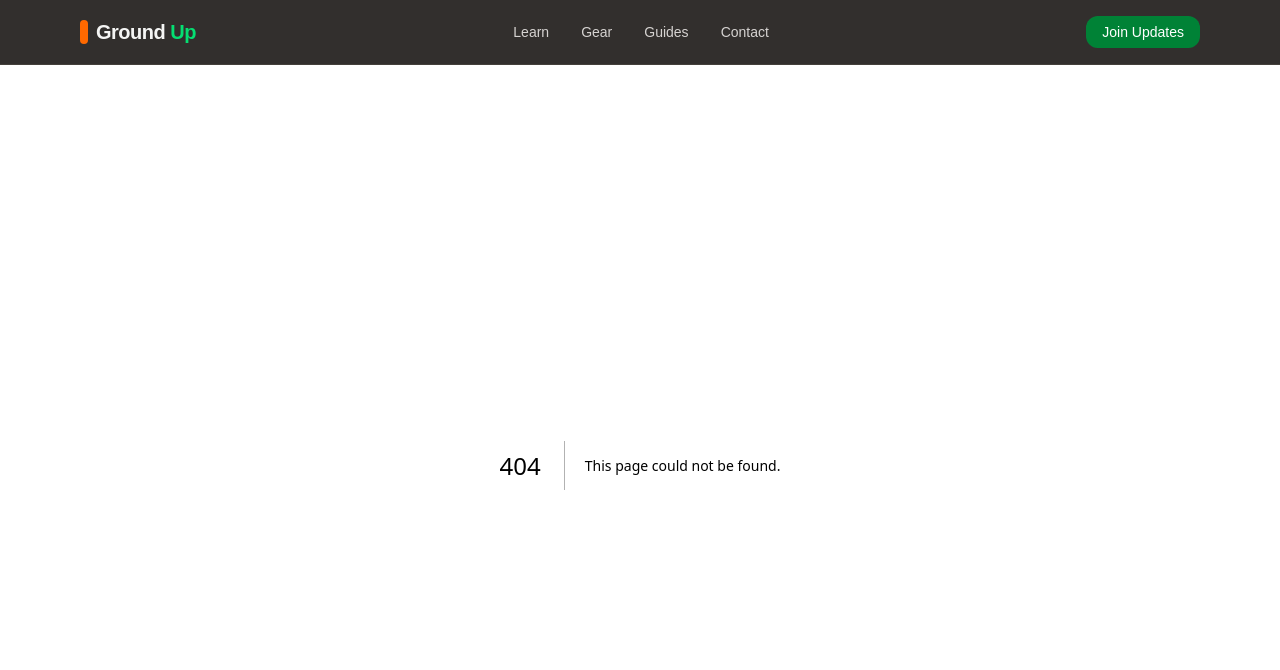
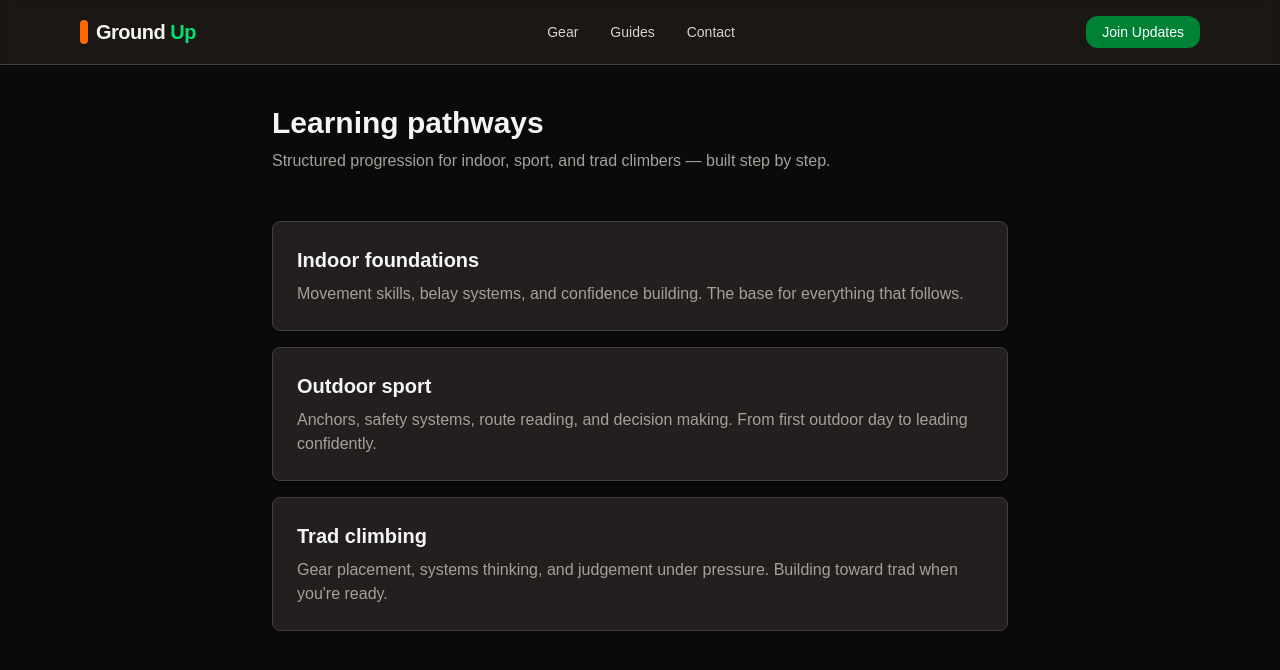
Before and after one commit to beta86/climbing-platform, a Next.js app: page /guides in a window 1280 px wide. Before the commit this address had no page. Shown: the top 670 px of the page. Built offline with nearby package versions, Linux system fonts and the light colour scheme.

Commit message:
Add new pages, use link card on existing pages

```diff
--- a/app/gear/page.tsx
+++ b/app/gear/page.tsx
@@ -1,4 +1,4 @@
-import Link from "next/link";
+import LinkCard from "@/components/LinkCard";
 import { disciplineLabel, gearPageOrder, kits } from "@/data/kits";
 
 const disciplines = gearPageOrder.filter(
@@ -16,15 +16,13 @@ export default function GearPage() {
         </p>
       </header>
 
-      <ul className="flex flex-col gap-3">
+      <ul className="flex flex-col gap-4">
         {disciplines.map((type) => (
           <li key={type}>
-            <Link
+            <LinkCard
               href={`/gear/${type}`}
-              className="block p-4 rounded-lg border border-stone-700 bg-stone-800/80 shadow-sm hover:shadow hover:border-stone-600 transition-all text-stone-100 font-medium"
-            >
-              {disciplineLabel[type]} beginner kit
-            </Link>
+              title={`${disciplineLabel[type]} beginner kit`}
+            />
           </li>
         ))}
       </ul>
--- /dev/null
+++ b/app/guides/indoor/page.tsx
@@ -0,0 +1,11 @@
+export default function GuidesIndoorPage() {
+  return (
+    <div className="max-w-3xl mx-auto px-4 py-10">
+      <h1 className="text-3xl font-bold text-stone-100">Indoor foundations</h1>
+      <p className="mt-4 text-stone-400">
+        Content coming soon. Movement skills, belay systems, and confidence
+        building.
+      </p>
+    </div>
+  );
+}
--- /dev/null
+++ b/app/guides/outdoor/page.tsx
@@ -0,0 +1,11 @@
+export default function GuidesOutdoorPage() {
+  return (
+    <div className="max-w-3xl mx-auto px-4 py-10">
+      <h1 className="text-3xl font-bold text-stone-100">Outdoor sport</h1>
+      <p className="mt-4 text-stone-400">
+        Content coming soon. Anchors, safety systems, route reading, and
+        decision making.
+      </p>
+    </div>
+  );
+}
--- /dev/null
+++ b/app/guides/page.tsx
@@ -0,0 +1,33 @@
+import LinkCard from "@/components/LinkCard";
+
+export default function GuidesPage() {
+  return (
+    <div className="max-w-3xl mx-auto px-4 py-10">
+      <header className="mb-12">
+        <h1 className="text-3xl font-bold text-stone-100">Learning pathways</h1>
+        <p className="mt-2 text-stone-400">
+          Structured progression for indoor, sport, and trad climbers — built
+          step by step.
+        </p>
+      </header>
+
+      <div className="flex flex-col gap-4">
+        <LinkCard
+          href="/guides/indoor"
+          title="Indoor foundations"
+          description="Movement skills, belay systems, and confidence building. The base for everything that follows."
+        />
+        <LinkCard
+          href="/guides/outdoor"
+          title="Outdoor sport"
+          description="Anchors, safety systems, route reading, and decision making. From first outdoor day to leading confidently."
+        />
+        <LinkCard
+          href="/guides/trad"
+          title="Trad climbing"
+          description="Gear placement, systems thinking, and judgement under pressure. Building toward trad when you're ready."
+        />
+      </div>
+    </div>
+  );
+}
--- /dev/null
+++ b/app/guides/trad/page.tsx
@@ -0,0 +1,11 @@
+export default function GuidesTradPage() {
+  return (
+    <div className="max-w-3xl mx-auto px-4 py-10">
+      <h1 className="text-3xl font-bold text-stone-100">Trad climbing</h1>
+      <p className="mt-4 text-stone-400">
+        Content coming soon. Gear placement, systems thinking, and judgement
+        under pressure.
+      </p>
+    </div>
+  );
+}
--- a/components/Header.tsx
+++ b/components/Header.tsx
@@ -21,9 +21,9 @@ export default function Header() {
 
           {/* Desktop Nav */}
           <nav className="hidden md:flex items-center gap-8 text-sm font-medium text-stone-300">
-            <Link href="/learn" className="hover:text-orange-400 transition">
+            {/* <Link href="/learn" className="hover:text-orange-400 transition">
               Learn
-            </Link>
+            </Link> */}
             <Link href="/gear" className="hover:text-orange-400 transition">
               Gear
             </Link>
```
